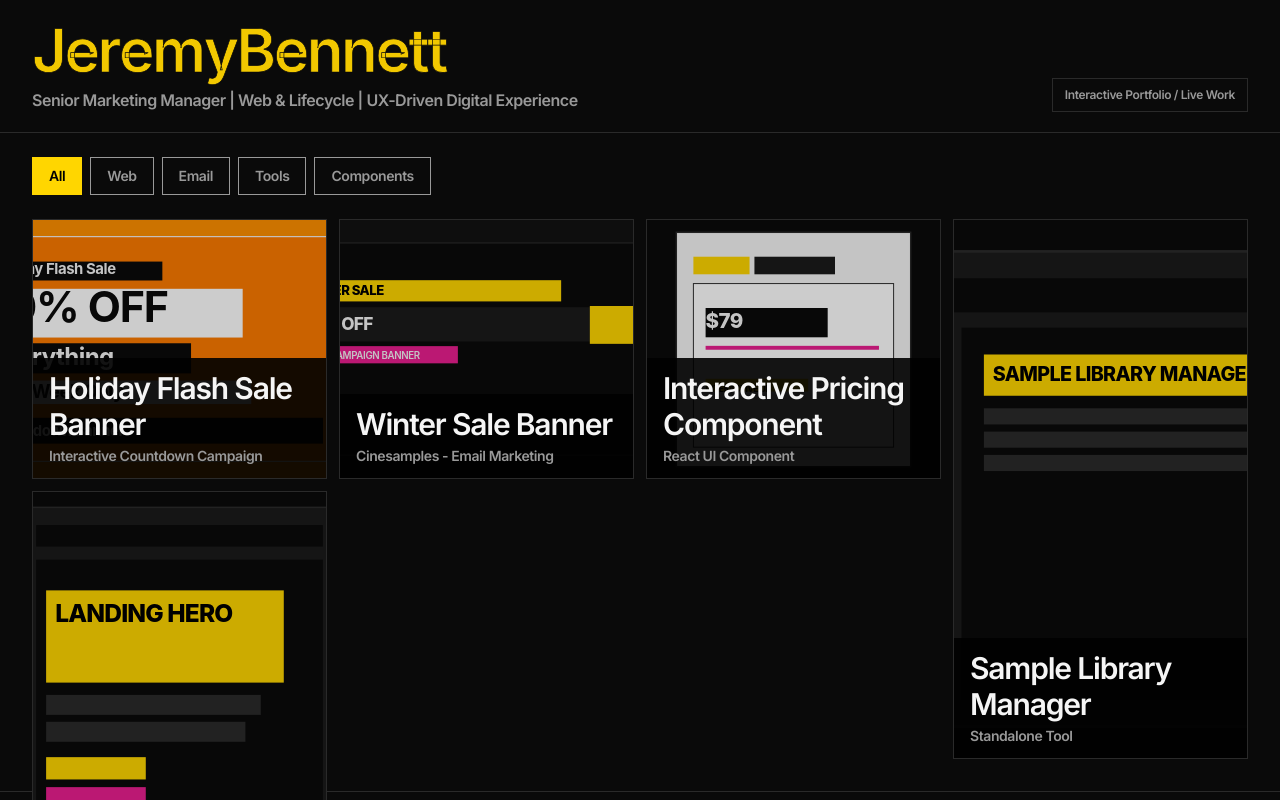
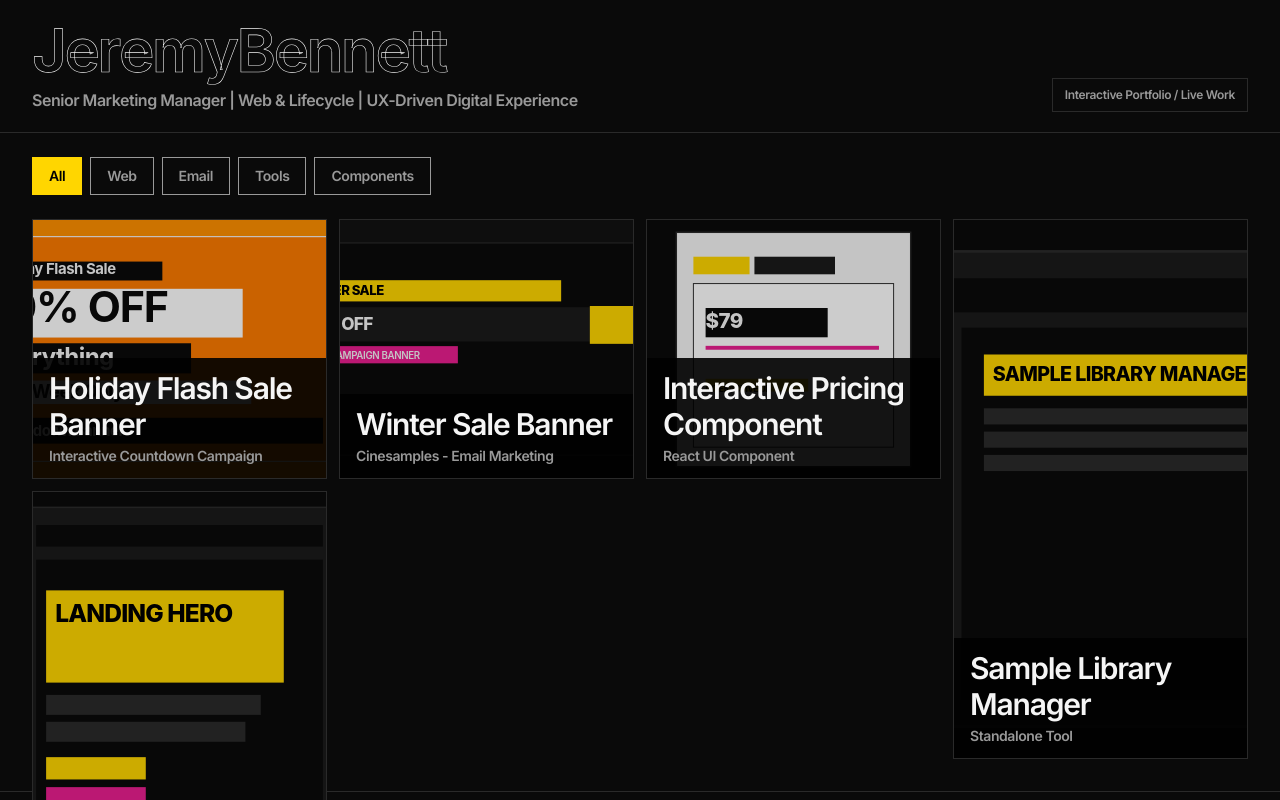
Before and after one commit to jeremylukebennett/jeremy-portfolio, a React (Vite) app: page / in a window 1280 px wide. Shown: the top 800 px of the page. Built offline with nearby package versions, Linux system fonts and the light colour scheme.

Commit message:
style: restore transparent name with white outline

```diff
--- a/src/index.css
+++ b/src/index.css
@@ -43,9 +43,9 @@
 
 @layer utilities {
   .name-letter {
-    color: #f2c800;
-    -webkit-text-stroke: 0.7px #0a0a0a;
-    text-stroke: 0.7px #0a0a0a;
+    color: transparent;
+    -webkit-text-stroke: 0.6px #f5f5f5;
+    text-stroke: 0.6px #f5f5f5;
     transition:
       color 120ms ease-out,
       text-shadow 120ms ease-out,
```
